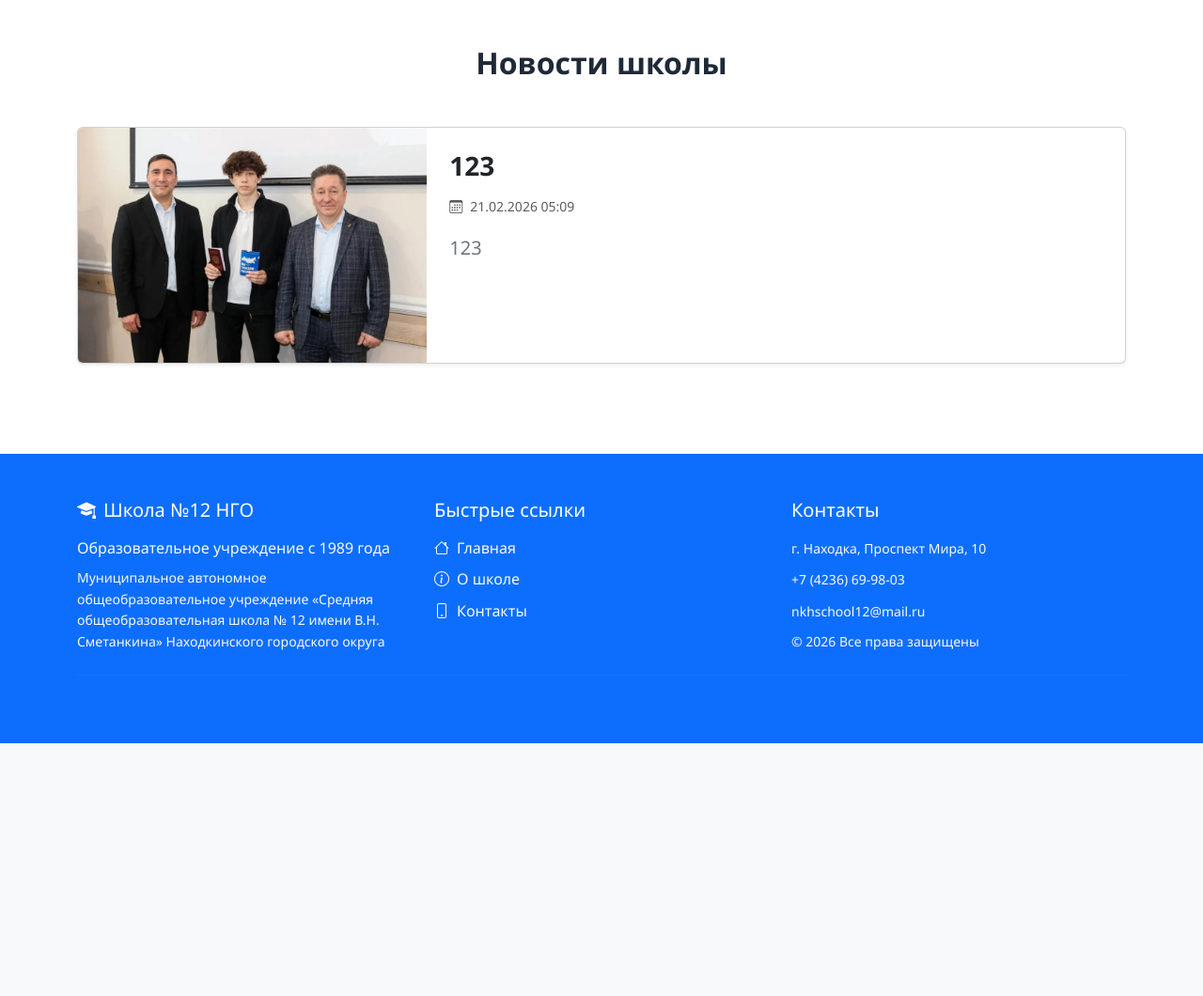
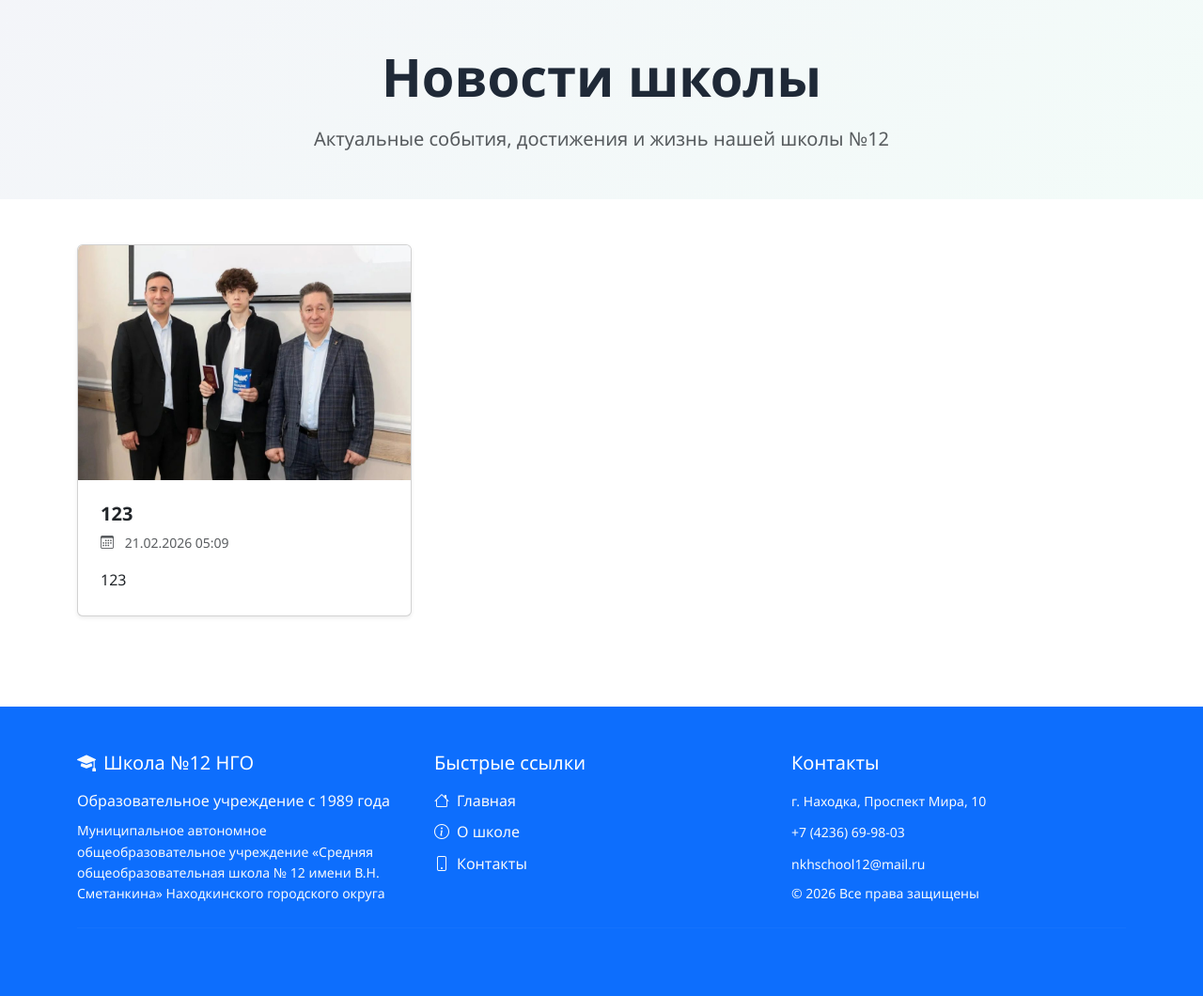
Before and after one commit to BadBemir/school-website, a PHP site: page /news.php in a window 1280 px wide. Shown: the part 64-1124 px from the top of the page at 94% size. Before the commit the page ends 855 px from the top, so only its background shows below. Run offline with PHP 8.4, Linux system fonts and the light colour scheme; data comes from the database, SQL or seed files in the repository.

Commit message:
fix visual addaptation news

```diff
--- a/functions/conn.php
+++ b/functions/conn.php
@@ -1,9 +1,9 @@
 <?php
 // Подключение к базе данных
-$servername = "sql100.infinityfree.com";
-$dbusername = "if0_40957845";
-$dbpassword = "Bolivar211007";
-$dbname = "if0_40957845_site";
+$servername = "localhost";
+$dbusername = "root";
+$dbpassword = "";
+$dbname = "school";
 
 try {
     // Создание подключения с обработкой ошибок
--- a/news.php
+++ b/news.php
@@ -7,60 +7,97 @@ $news_list = [];
 try {
     $stmt = $conn->query("SELECT * FROM news ORDER BY created_at DESC");
     $news_list = $stmt->fetchAll();
-} catch (PDOException $e) {}
+} catch (PDOException $e) {
+    // можно добавить лог ошибки, если нужно
+}
 ?>
+
 <!doctype html>
 <html lang="ru">
 <head>
     <meta charset="utf-8">
+    <meta name="viewport" content="width=device-width, initial-scale=1">
     <title>Новости - Школа №12</title>
     <link href="https://cdn.jsdelivr.net/npm/bootstrap@5.3.3/dist/css/bootstrap.min.css" rel="stylesheet">
     <link rel="stylesheet" href="https://cdn.jsdelivr.net/npm/bootstrap-icons@1.10.0/font/bootstrap-icons.css">
     <link rel="stylesheet" href="css/main.css">
 </head>
 <body>
+
     <?php require_once "header.php"; ?>
 
+    <!-- Hero-блок — такой же стиль, как на главной, чтобы визуально было похоже -->
+    <section class="hero-section py-5 text-center">
+        <div class="container">
+            <h1 class="display-4 fw-bold mb-3">Новости школы</h1>
+            <p class="lead text-muted mb-0">Актуальные события, достижения и жизнь нашей школы №12</p>
+        </div>
+    </section>
+
+    <!-- Основной контейнер с новостями -->
     <div class="container py-5">
-        <h2 class="text-center fw-bold mb-5">Новости школы</h2>
+        <?php if (empty($news_list)): ?>
+            <div class="text-center py-5">
+                <h3 class="text-muted">Новостей пока нет</h3>
+                <p class="lead text-muted">Следите за обновлениями!</p>
+            </div>
+        <?php else: ?>
+            <div class="row row-cols-1 row-cols-lg-3 g-4">
+                <?php foreach ($news_list as $news): ?>
+                    <div class="col">
+                        <div class="card news-card h-100 shadow-sm position-relative overflow-hidden">
 
-        <div class="row g-4">
-            <?php foreach ($news_list as $news): ?>
-                <div class="col-12">
-                    <div class="card shadow-sm border-solid overflow-hidden">
-                        <div class="row g-0">
-                            <?php if ($news['image']): ?>
-                                <div class="col-md-4">
-                                    <img src="<?= htmlspecialchars($news['image']) ?>" class="img-fluid h-100 w-100" style="object-fit: cover; min-height: 250px;">
-                                </div>
-                            <?php endif; ?>
-                            <div class="col-md-<?= $news['image'] ? '8' : '12' ?>">
-                                <div class="card-body p-4">
-                                    <div class="d-flex justify-content-between align-items-center mb-3">
-                                        <h3 class="card-title fw-bold mb-0"><?= htmlspecialchars($news['title']) ?></h3>
+                            <?php if (!empty($news['image'])): ?>
+                                <div class="news-image-wrapper position-relative">
+                                    <img src="<?= htmlspecialchars($news['image']) ?>"
+                                         class="card-img-top"
+                                         alt="<?= htmlspecialchars($news['title']) ?>"
+                                         loading="lazy"
+                                         style ="height:250px; overflow:hidden;">
+
                                     <?php if (isset($_SESSION['is_admin']) && $_SESSION['is_admin']): ?>
-                                            <div class="btn-group">
-                                                <button class="btn btn-outline-primary btn-sm" onclick='editNews(<?= json_encode($news) ?>)' data-bs-toggle="modal" data-bs-target="#editModal">
+                                        <div class="admin-controls position-absolute top-0 end-0 p-2 d-flex gap-2">
+                                            <button class="btn btn-sm btn-light rounded-circle shadow-sm"
+                                                    onclick='editNews(<?= json_encode($news) ?>)'
+                                                    data-bs-toggle="modal"
+                                                    data-bs-target="#editModal"
+                                                    title="Редактировать">
                                                 <i class="bi bi-pencil"></i>
                                             </button>
-                                                <a href="functions/add_news.php?delete=<?= $news['id'] ?>" class="btn btn-outline-danger btn-sm" onclick="return confirm('Удалить?')">
-                                                    <i class="bi bi-trash"></i>
+                                            <a href="functions/add_news.php?delete=<?= $news['id'] ?>"
+                                               class="btn btn-sm btn-light rounded-circle shadow-sm"
+                                               onclick="return confirm('Удалить новость?')"
+                                               title="Удалить">
+                                                <i class="bi bi-trash text-danger"></i>
                                             </a>
                                         </div>
                                     <?php endif; ?>
                                 </div>
-                                    <p class="text-muted small mb-3"><i class="bi bi-calendar3 me-2"></i><?= date('d.m.Y H:i', strtotime($news['created_at'])) ?></p>
-                                    <p class="card-text fs-5 text-secondary" style="white-space: pre-wrap;"><?= htmlspecialchars($news['content']) ?></p>
-                                </div>
-                            </div>
+                            <?php endif; ?>
+
+                            <div class="card-body d-flex flex-column p-4">
+                                <h5 class="card-title fw-bold mb-2 text-start">
+                                    <?= htmlspecialchars($news['title']) ?>
+                                </h5>
+
+                                <p class="text-muted small mb-3 text-start">
+                                    <i class="bi bi-calendar3 me-2"></i>
+                                    <?= date('d.m.Y H:i', strtotime($news['created_at'])) ?>
+                                </p>
+
+                                <p class="card-text mb-0 text-start flex-grow-1">
+                                    <?= nl2br(htmlspecialchars($news['content'])) ?>
+                                </p>
                             </div>
                         </div>
                     </div>
                 <?php endforeach; ?>
             </div>
+        <?php endif; ?>
     </div>
 
-    <div class="modal fade" id="editModal" tabindex="-1">
+    <!-- Модалка редактирования (оставляем как было) -->
+    <div class="modal fade" id="editModal" tabindex="-1" aria-labelledby="editModalLabel" aria-hidden="true">
         <div class="modal-dialog">
             <form action="functions/add_news.php" method="POST" enctype="multipart/form-data" class="modal-content text-dark">
                 <input type="hidden" name="action" value="update">
@@ -68,12 +105,13 @@ try {
                 <div class="modal-header fw-bold">Редактировать новость</div>
                 <div class="modal-body">
                     <input type="text" name="title" id="edit-title" class="form-control mb-3" required placeholder="Заголовок">
-                    <textarea name="content" id="edit-content" class="form-control mb-3" rows="6" required placeholder="Текст"></textarea>
-                    <label class="small text-muted">Сменить картинку:</label>
+                    <textarea name="content" id="edit-content" class="form-control mb-3" rows="6" required placeholder="Текст новости"></textarea>
+                    <label class="small text-muted">Сменить картинку (не обязательно):</label>
                     <input type="file" name="news_image" class="form-control" accept="image/*">
                 </div>
                 <div class="modal-footer">
-                    <button type="submit" class="btn btn-primary w-100">Сохранить</button>
+                    <button type="button" class="btn btn-secondary" data-bs-dismiss="modal">Отмена</button>
+                    <button type="submit" class="btn btn-primary">Сохранить изменения</button>
                 </div>
             </form>
         </div>
@@ -81,13 +119,14 @@ try {
 
     <script>
     function editNews(data) {
-        document.getElementById('edit-id').value = data.id;
-        document.getElementById('edit-title').value = data.title;
+        document.getElementById('edit-id').value     = data.id;
+        document.getElementById('edit-title').value   = data.title;
         document.getElementById('edit-content').value = data.content;
     }
     </script>
 
     <?php require_once "footer.php"; ?>
+
     <script src="https://cdn.jsdelivr.net/npm/bootstrap@5.3.3/dist/js/bootstrap.bundle.min.js"></script>
 </body>
 </html>
```
Also changed, not shown: css/main.css (line endings or trailing spaces). Lines whose indentation alone changed are shown as unchanged.
